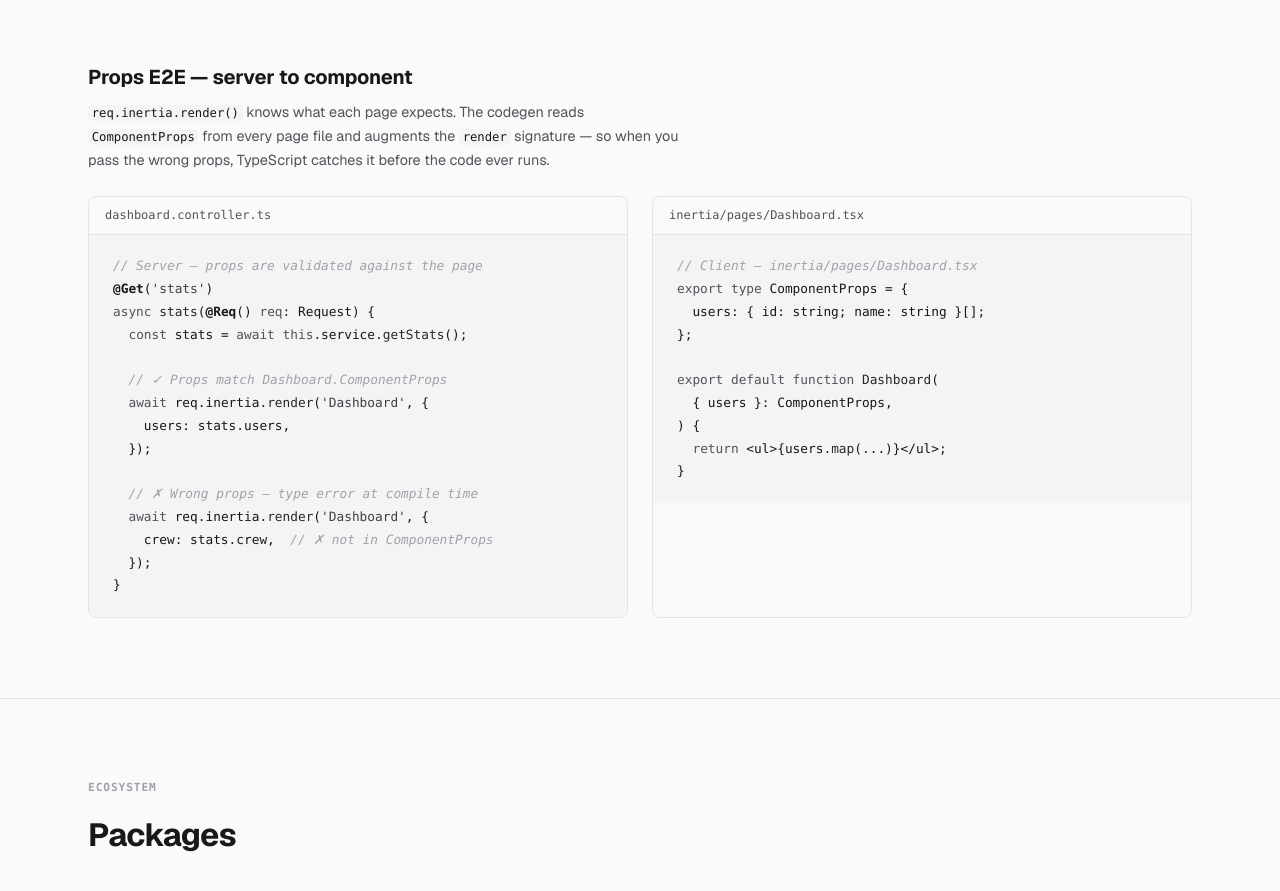
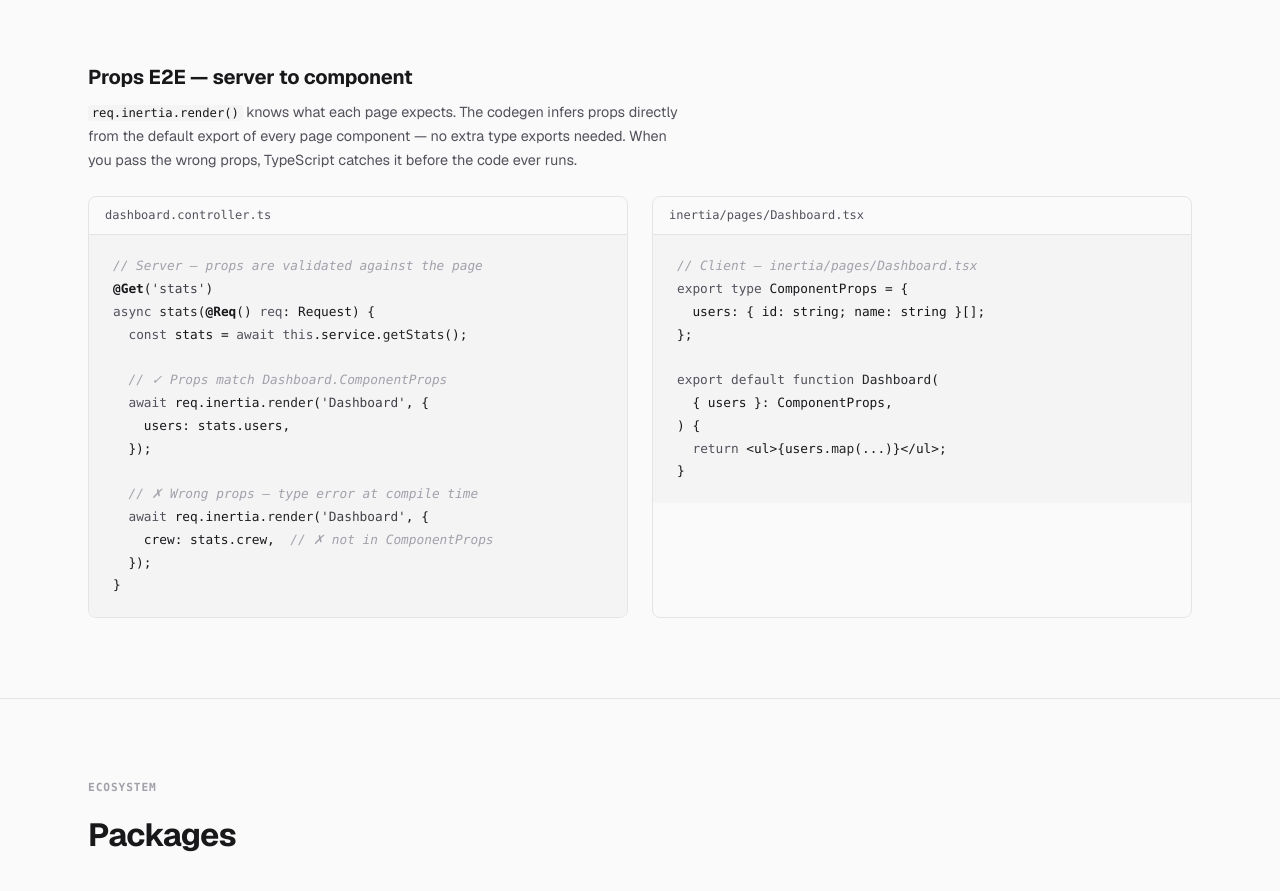
Before and after one commit to DavideCarvalho/nestjs-inertia, an Astro site in the folder website/: page / in a window 1280 px wide. Shown: the part 2892-3783 px from the top of the page. Built offline with nearby package versions, Linux system fonts and the light colour scheme; Astro itself is replaced by a stand-in of ours; a web font is replaced by a local one.

Commit message:
docs: update Props E2E text to reflect default export inference
No longer references ComponentProps named export — props are inferred
directly from the page component's default export.

Co-Authored-By: Claude Opus 4.7 <noreply@anthropic.com>

```diff
--- a/website/src/pages/index.astro
+++ b/website/src/pages/index.astro
@@ -367,7 +367,7 @@ const feat4bCode = `<span class="hl-cm">// Client — inertia/pages/Dashboard.ts
         <div class="feature-full reveal">
           <div class="feature-text" style="margin-top: 0; margin-bottom: 1.5rem;">
             <h3>Props E2E — server to component</h3>
-            <p><code>req.inertia.render()</code> knows what each page expects. The codegen reads <code>ComponentProps</code> from every page file and augments the <code>render</code> signature — so when you pass the wrong props, TypeScript catches it before the code ever runs.</p>
+            <p><code>req.inertia.render()</code> knows what each page expects. The codegen infers props directly from the default export of every page component — no extra type exports needed. When you pass the wrong props, TypeScript catches it before the code ever runs.</p>
           </div>
           <div class="compare">
             <div class="compare-card">
```
